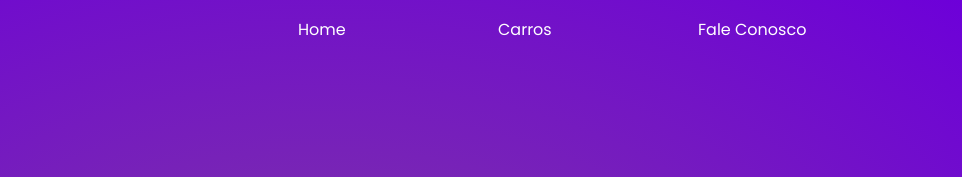
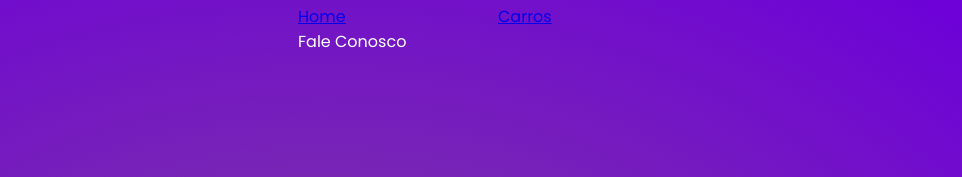
Before and after one commit to RaphaaBidoia/teste, a plain HTML site: page index.html in a window 1280 px wide. Shown: the top 177 px of the page, 318-1280 px from the left. Drawn offline with nearby package versions, Linux system fonts and the light colour scheme.

Commit message:
Update index.html

```diff
--- a/index.html
+++ b/index.html
@@ -23,9 +23,9 @@
         <img src="img/logo.png" alt="logo FP Sellection">
         <nav>
             <ul>
-                <li>Home</li>
-                <li>Carros</li>
-                <li>Fale Conosco</li>
+                <a href="#"><li>Home</li></a>
+                <a href="#"><li>Carros</li></a>
+                <a href="#"></a><li>Fale Conosco</li>
             </ul>
         </nav>
     </header>
```
